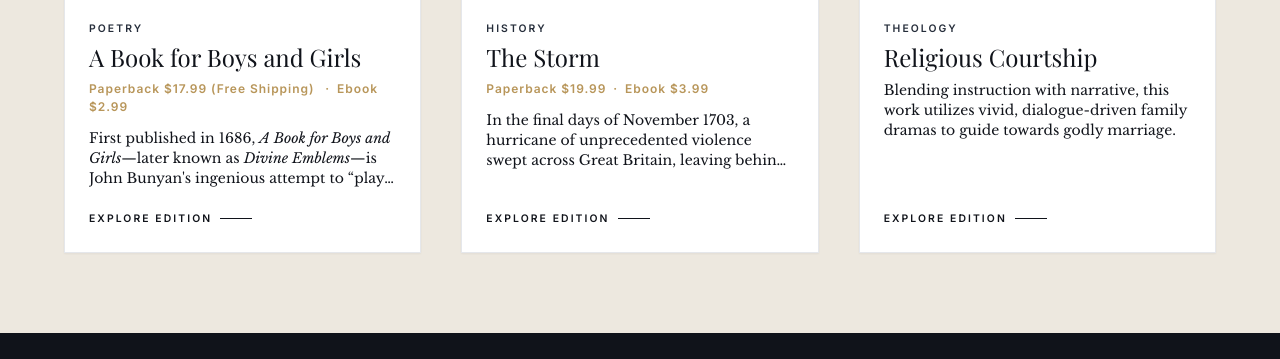
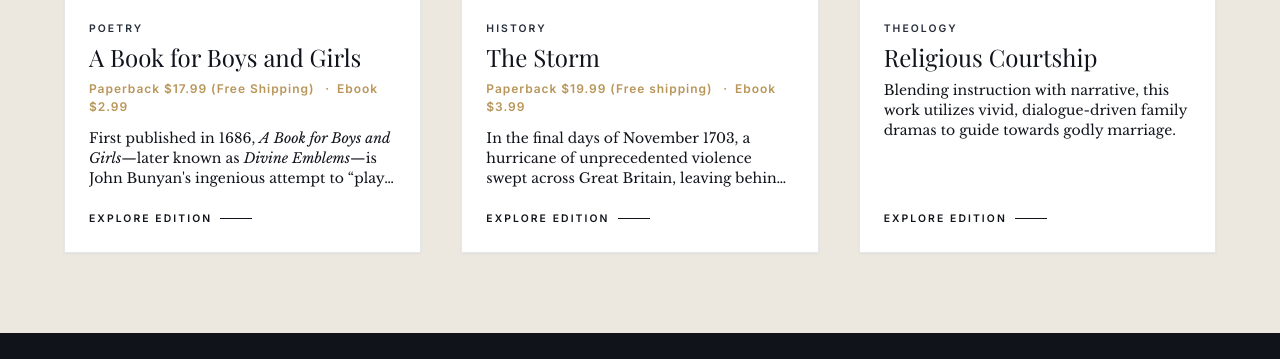
Before and after one commit to mnogradi/press-website, a website: page publications.html in a window 1280 px wide. Shown: the part 877-1236 px from the top of the page. Drawn offline with nearby package versions, Linux system fonts and the light colour scheme; a web font is replaced by a local one.

Commit message:
Added free shipping to the publications page

```diff
--- a/publications.html
+++ b/publications.html
@@ -182,7 +182,7 @@
                             <span class="sans-label text-[10px] text-slate font-bold uppercase tracking-widest">History</span>
                         </div>
                         <h3 class="serif-heading text-2xl mb-2 group-hover:text-[#C4A47C] transition-colors">The Storm</h3>
-                        <p style="font-family:'Inter',sans-serif;font-size:0.75rem;font-weight:600;color:#B8965A;letter-spacing:0.08em;margin-bottom:0.75rem;" aria-label="Prices">Paperback $19.99&ensp;&middot;&ensp;Ebook $3.99</p>
+                        <p style="font-family:'Inter',sans-serif;font-size:0.75rem;font-weight:600;color:#B8965A;letter-spacing:0.08em;margin-bottom:0.75rem;" aria-label="Prices">Paperback $19.99 (Free shipping) &ensp;&middot;&ensp;Ebook $3.99</p>
                         <p class="text-sm text-slate-400 line-clamp-3 mb-4">In the final days of November 1703, a hurricane of unprecedented violence swept across Great Britain, leaving behind a trail of ruin and loss that would be remembered for generations.</p>
                         <div class="mt-auto">
                             <span class="inline-flex items-center gap-2 text-[10px] sans-label font-bold uppercase tracking-[0.2em] text-midnight group/link">
```
